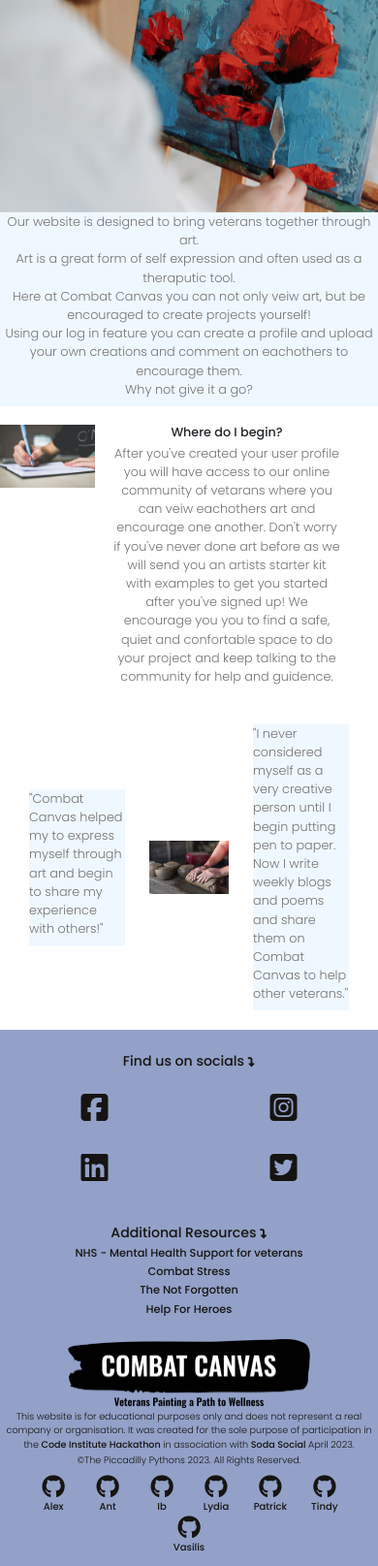
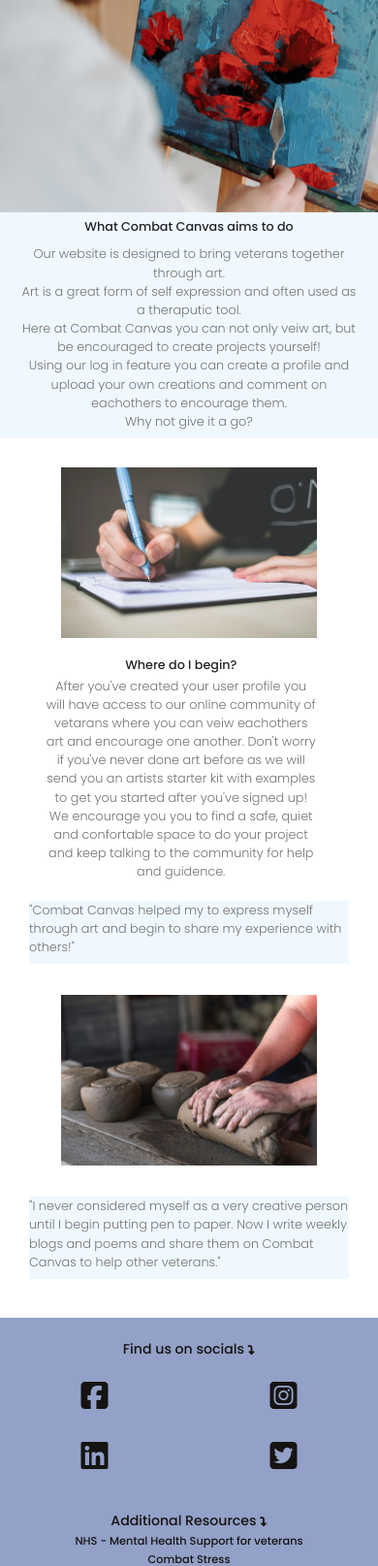
Before and after one commit to tindyc/Combat-Canvas, a Django app: page / in a window 390 px wide. Shown: the part 56-1671 px from the top of the page at 97% size. Run offline with Django 4.2, Linux system fonts and the light colour scheme; some libraries are stand-ins or nearby versions.

Commit message:
Add media queries to the images on the main page

```diff
--- a/home/templates/home/index.html
+++ b/home/templates/home/index.html
@@ -17,7 +17,9 @@
           </div>
         </div>
       </div>
-<div class="home-description"><p>Our website is designed to bring veterans together through art. <br>
+
+<div class="home-description"><h3 class="home-title">What Combat Canvas aims to do</h3>
+  <p>Our website is designed to bring veterans together through art. <br>
     Art is a great form of self expression and often used as a theraputic tool. <br>
     Here at Combat Canvas you can not only veiw art, but be encouraged to create projects yourself!<br>
     Using our log in feature you can create a profile and upload your own creations and comment on eachothers to encourage them.<br>
--- a/static/styles/app.css
+++ b/static/styles/app.css
@@ -982,10 +982,18 @@
   }
 
   /*Home Page*/
+.home-title {
+  display: flex;
+  justify-content: center;
+  padding-top: 2%;
+  padding-bottom: 2%;
+}
+
 .home-description {
   display: flex;
+  flex-direction: column;
+  align-items: center;
   justify-content: center;
-  align-content: center;
   background-color:aliceblue;
 }
 
@@ -996,8 +1004,9 @@
 .where-description {
   display: flex;
   flex-flow: row;
-  margin-top: 5%;
-  margin-bottom: 5%;
+  padding: 0 30px;
+  padding-top: 30px;
+  align-items: center;
 }
 
 .where-description h3 {
@@ -1018,7 +1027,7 @@ margin-right: 10%;
   display: flex;
   justify-content: space-around;
   padding: 0 30px;
-  margin-bottom: 20px;
+  margin-bottom: 40px;
   align-items: center;
 }
 
@@ -1048,10 +1057,64 @@ margin-right: 10%;
 
 /*Media Queries for the home page*/
 
-@media screen and (max-width:400px) {
-
+@media screen and (max-width: 400px) {
+.home-description {
+  padding-left: 20px;
+  padding-right: 20px;
 }
 
-@media screen and (max-width 850px) {
+  .where-description {
+  display: flex;
+  flex-direction: column;
+}
 
+.home-contents-container {
+  display: flex;
+  flex-direction: column;
 }
+.content-img1 {
+  justify-content: left;
+  max-width: 50%;
+  max-width: 80%;
+  padding-bottom: 20px;
+}
+
+.content-img2 {
+  margin: auto;
+  max-width: 50%;
+  max-width: 80%;
+  padding-top: 20px;
+  padding-bottom: 20px;
+}
+}
+
+@media screen and (max-width: 850px) {
+  .home-description {
+    padding-left: 20px;
+    padding-right: 20px;
+  }
+
+    .where-description {
+    display: flex;
+    flex-direction: column;
+  }
+
+  .home-contents-container {
+    display: flex;
+    flex-direction: column;
+  }
+  .content-img1 {
+    justify-content: left;
+    max-width: 50%;
+    max-width: 80%;
+    padding-bottom: 20px;
+  }
+
+  .content-img2 {
+    margin: auto;
+    max-width: 50%;
+    max-width: 80%;
+    padding-top: 20px;
+    padding-bottom: 20px;
+  }
+}
```
